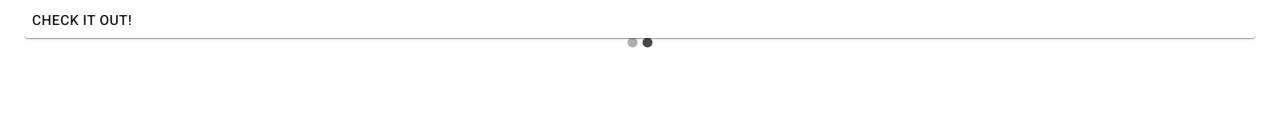
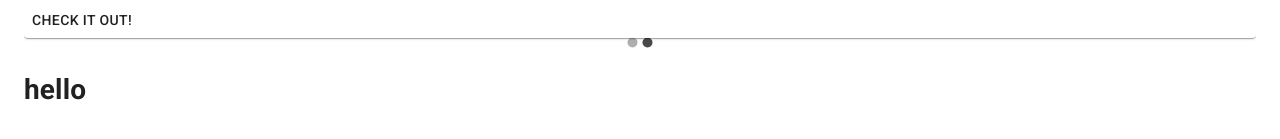
Before and after one commit to quocnguyencoder/EMenu, a Next.js app: page / in a window 1280 px wide. Shown: the part 161-300 px from the top of the page. Built offline with nearby package versions, Linux system fonts and the light colour scheme.

Commit message:
fix carousel bug

```diff
--- a/components/Homepage/Banners.tsx
+++ b/components/Homepage/Banners.tsx
@@ -13,7 +13,7 @@ function Item(props: any) {
   );
 }
 
-export default function Banners() {
+const Banners = () => {
   var items = [
     {
       name: "Random Name #1",
@@ -31,4 +31,6 @@ export default function Banners() {
       ))}
     </Carousel>
   );
-}
+};
+
+export default Banners;
--- /dev/null
+++ b/components/Homepage/index.tsx
@@ -0,0 +1,2 @@
+import Banners from "./Banners";
+export default Banners;
--- a/components/Layout.tsx
+++ b/components/Layout.tsx
@@ -1,8 +1,5 @@
 import React from "react";
 import Head from "next/head";
-import { ThemeProvider } from "@material-ui/core/styles";
-import CssBaseline from "@material-ui/core/CssBaseline";
-import theme from "../styles/theme";
 import AppBar from "@material-ui/core/AppBar";
 import Button from "@material-ui/core/Button";
 import Container from "@material-ui/core/Container";
@@ -28,9 +25,7 @@ export default function Layout({ title, children }: Props) {
         <meta name="description" content="Welcome to EMenu" />
         <link rel="icon" href={`${prefix}/favicon.ico`} />
       </Head>
-      <ThemeProvider theme={theme}>
-        {/* CssBaseline kickstart an elegant, consistent, and simple baseline to build upon. */}
-        <CssBaseline />
+
       <AppBar color="transparent" position="static">
         <Container maxWidth="lg">
           <Toolbar>
@@ -55,7 +50,6 @@ export default function Layout({ title, children }: Props) {
         </Container>
       </AppBar>
       {children}
-      </ThemeProvider>
     </div>
   );
 }
--- a/pages/index.tsx
+++ b/pages/index.tsx
@@ -1,6 +1,5 @@
 import Layout from "../components/Layout";
-
-import Banners from "../components/Homepage/Banners";
+import Banners from "../components/Homepage";
 import { Container } from "@material-ui/core";
 
 export default function Home() {
@@ -8,6 +7,7 @@ export default function Home() {
     <Layout title="Homepage">
       <Container maxWidth="lg">
         <Banners />
+        <h1>hello</h1>
       </Container>
     </Layout>
   );
```
Lines whose indentation alone changed are shown as unchanged.
